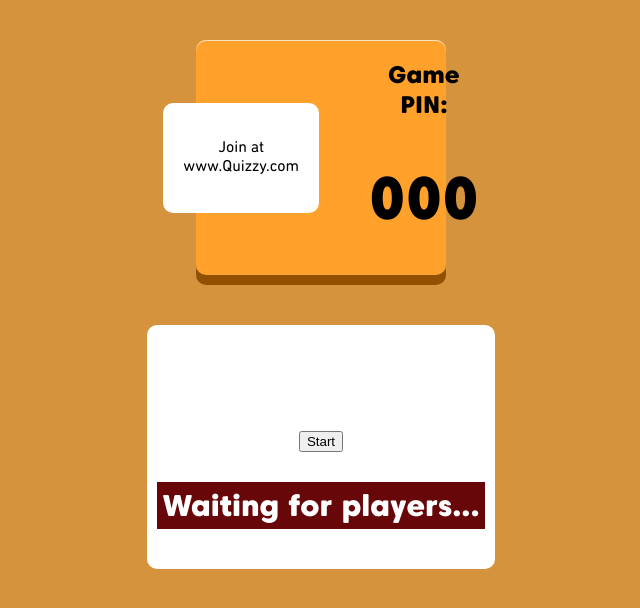
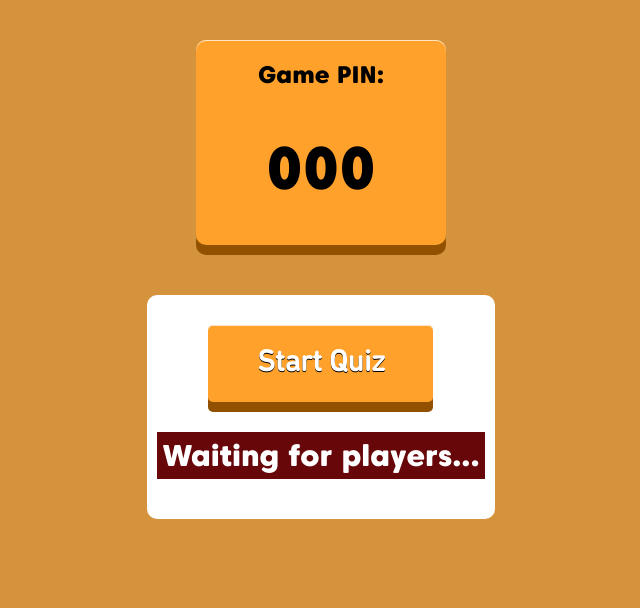
Before and after one commit to christopher-ga/quizzy, a Flask app: template app/templates/game/game_room_page.html in a window 1280 px wide. Shown: the top 608 px of the page, without its empty margins (319-959 px from the left). Run offline with Flask 3, Linux system fonts and the light colour scheme; the template is opened without the code that fills it: most values are stand-ins (such as "Sample title", 1, 10 or a date in 2020); some libraries are stand-ins or nearby versions.

Commit message:
for game_room_page html added: new button tags, removed banner text;

```diff
--- a/app/templates/game/game_room_page.html
+++ b/app/templates/game/game_room_page.html
@@ -13,7 +13,7 @@
     <div class="banner">
 
         <p class="banner-msg">
-            Join at www.Quizzy.com with the Game Pin:<br>{{ code}}
+            Join at www.Quizzy.com with the Game Pin:<br>{{ code }}
         </p>
 
 
@@ -21,20 +21,20 @@
 
 
     <div class="container">
+
         <div class="header-content">
-            <div class="header">
-                <p>Join at www.Quizzy.com</p>
-            </div>
             <div class="pin">
                 <h2>Game PIN:</h2>
                 <h1>{{ code }}</h1>
             </div>
         </div>
+
         <div class="footer">
-            <h1>Quizzy</h1>
             <h2 class="gameStatus"></h2>
             <form>
-                <button type="submit" class="btn btn-primary align-items-center">Start</button>
+                <div class="button ">
+                    <button class="start" type="submit" >Start Quiz</button>
+                </div>
             </form>
             <h3>Waiting for players...</h3>
 
@@ -85,7 +85,7 @@
             timer.innerHTML = 'Game starting soon...';
         })
 
-        const startBtn = document.querySelector(".btn")
+        const startBtn = document.querySelector(".start")
         startBtn.addEventListener("click", (event) => {
             event.preventDefault();
             socket.emit("start_game");
```
